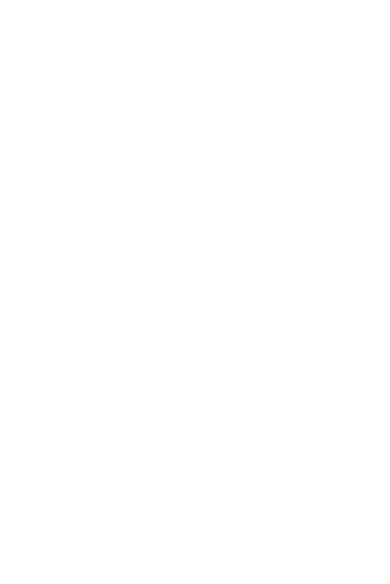
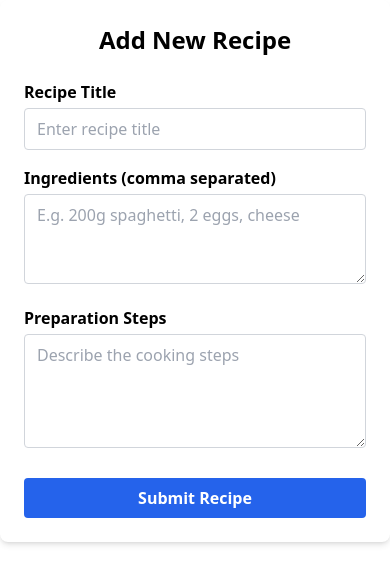
Before and after one commit to mekdesmenji/alx-fe-reactjs, a React (Vite) app in the folder recipe-sharing-platform/: page /add-recipe in a window 390 px wide. Before the commit this address had no page. Shown: the top 584 px of the page. Built offline with nearby package versions, Linux system fonts and the light colour scheme.

Commit message:
Implementing a Responsive Form to Add New Recipes

```diff
--- a/recipe-sharing-platform/src/App.jsx
+++ b/recipe-sharing-platform/src/App.jsx
@@ -2,6 +2,7 @@
 
 import HomePage from "./components/HomePage";
 import RecipeDetail from "./components/RecipeDetail";
+import AddRecipeForm from "./components/AddRecipeForm";
 
 function App() {
   return (
@@ -9,6 +10,7 @@
       <Routes>
         <Route path="/" element={<HomePage />} />
         <Route path="/recipe/:id" element={<RecipeDetail />} />
+        <Route path="/add-recipe" element={<AddRecipeForm />} />
       </Routes>
     </BrowserRouter>
   );
--- /dev/null
+++ b/recipe-sharing-platform/src/components/AddRecipeForm.jsx
@@ -0,0 +1,106 @@
+import { useState } from "react";
+
+function AddRecipeForm() {
+  const [title, setTitle] = useState("");
+  const [ingredients, setIngredients] = useState("");
+  const [steps, setSteps] = useState("");
+  const [errors, setErrors] = useState({});
+
+  const handleSubmit = (e) => {
+    e.preventDefault();
+
+    const newErrors = {};
+    if (!title.trim()) newErrors.title = "Title is required";
+    if (!ingredients.trim() || ingredients.split(",").length < 2)
+      newErrors.ingredients =
+        "At least two ingredients required (comma separated)";
+    if (!steps.trim()) newErrors.steps = "Preparation steps are required";
+
+    setErrors(newErrors);
+
+    if (Object.keys(newErrors).length === 0) {
+      alert(
+        "Recipe submitted! (You can now connect this to backend or state.)"
+      );
+
+      setTitle("");
+      setIngredients("");
+      setSteps("");
+    }
+  };
+
+  return (
+    <form
+      onSubmit={handleSubmit}
+      className="max-w-xl mx-auto bg-white p-6 rounded-lg shadow-md"
+    >
+      <h2 className="text-2xl font-bold mb-6 text-center">Add New Recipe</h2>
+
+      <div className="mb-4">
+        <label className="block mb-1 font-semibold" htmlFor="title">
+          Recipe Title
+        </label>
+        <input
+          id="title"
+          type="text"
+          value={title}
+          onChange={(e) => setTitle(e.target.value)}
+          className={`w-full px-3 py-2 border rounded ${
+            errors.title ? "border-red-500" : "border-gray-300"
+          } focus:outline-none focus:ring-2 focus:ring-blue-500`}
+          placeholder="Enter recipe title"
+        />
+        {errors.title && (
+          <p className="text-red-500 mt-1 text-sm">{errors.title}</p>
+        )}
+      </div>
+
+      <div className="mb-4">
+        <label className="block mb-1 font-semibold" htmlFor="ingredients">
+          Ingredients (comma separated)
+        </label>
+        <textarea
+          id="ingredients"
+          rows="3"
+          value={ingredients}
+          onChange={(e) => setIngredients(e.target.value)}
+          className={`w-full px-3 py-2 border rounded resize-y ${
+            errors.ingredients ? "border-red-500" : "border-gray-300"
+          } focus:outline-none focus:ring-2 focus:ring-blue-500`}
+          placeholder="E.g. 200g spaghetti, 2 eggs, cheese"
+        ></textarea>
+        {errors.ingredients && (
+          <p className="text-red-500 mt-1 text-sm">{errors.ingredients}</p>
+        )}
+      </div>
+
+      <div className="mb-6">
+        <label className="block mb-1 font-semibold" htmlFor="steps">
+          Preparation Steps
+        </label>
+        <textarea
+          id="steps"
+          rows="4"
+          value={steps}
+          onChange={(e) => setSteps(e.target.value)}
+          className={`w-full px-3 py-2 border rounded resize-y ${
+            errors.steps ? "border-red-500" : "border-gray-300"
+          } focus:outline-none focus:ring-2 focus:ring-blue-500`}
+          placeholder="Describe the cooking steps"
+        ></textarea>
+        {errors.steps && (
+          <p className="text-red-500 mt-1 text-sm">{errors.steps}</p>
+        )}
+      </div>
+
+      <button
+        type="submit"
+        className="w-full bg-blue-600 text-white font-semibold py-2 rounded hover:bg-blue-700 transition"
+      >
+        Submit Recipe
+      </button>
+    </form>
+  );
+}
+
+export default AddRecipeForm;
```
